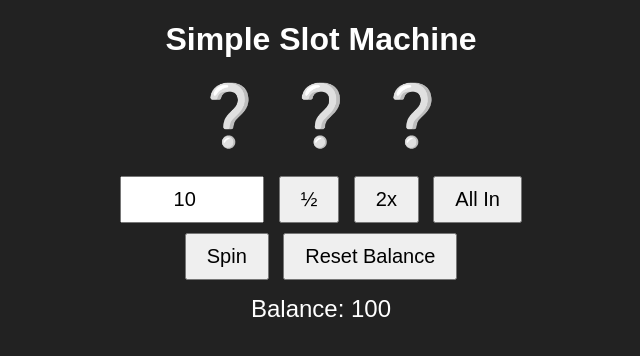
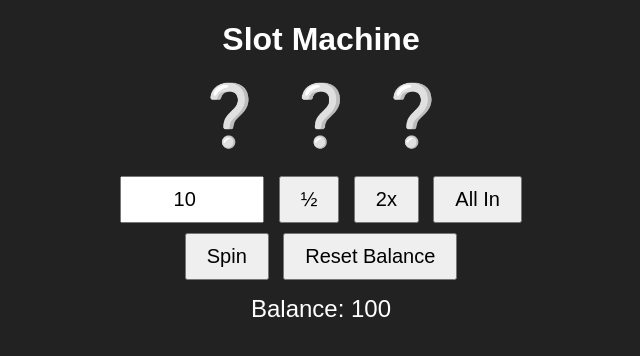
Before and after one commit to glennfb83/simpleslots, a plain HTML site: page index.html in a window 1280 px wide. Shown: the whole page, without its empty margins (319-959 px from the left). Drawn offline with Linux system fonts and the light colour scheme.

Commit message:
Update index.html

```diff
--- a/index.html
+++ b/index.html
@@ -13,7 +13,7 @@
   </style>
 </head>
 <body>
-  <h1>Simple Slot Machine</h1>
+  <h1>Slot Machine</h1>
   <div id="slots">❔ ❔ ❔</div>
 
   <div>
```
